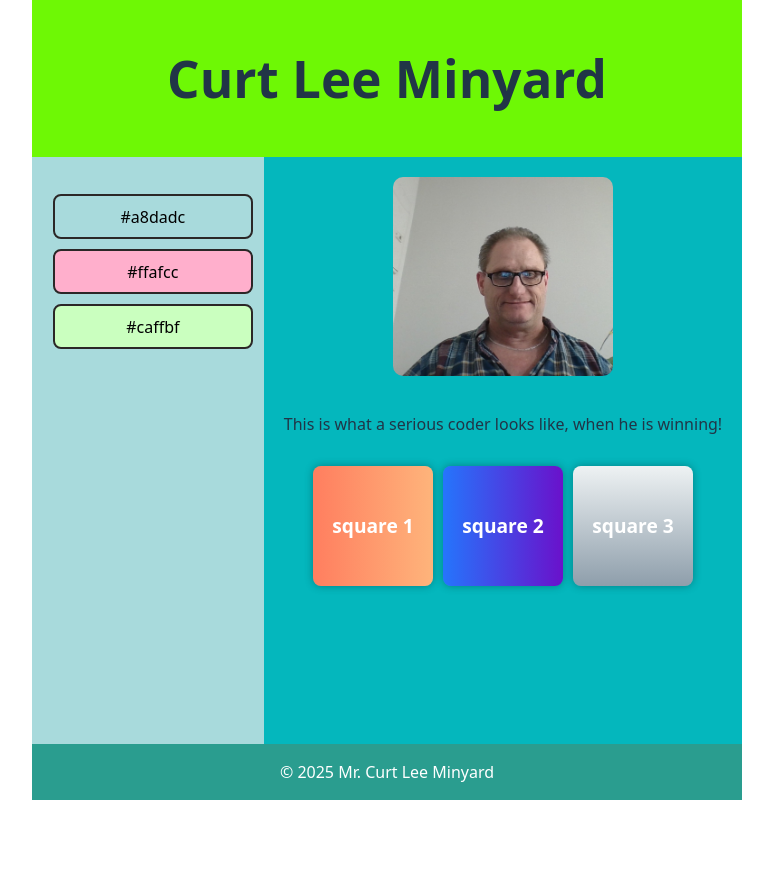
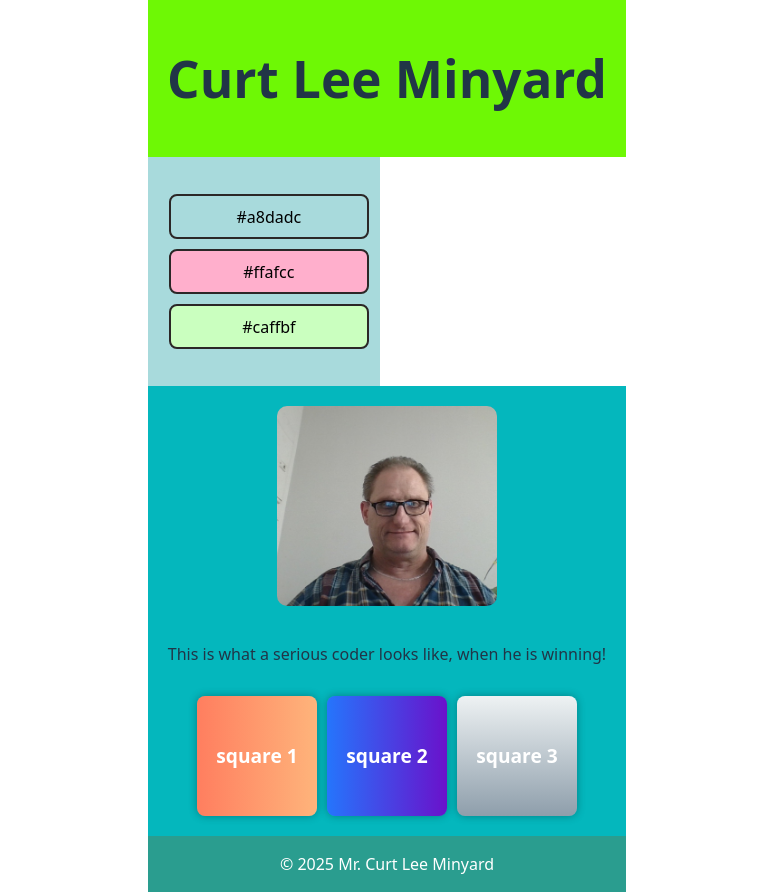
Before and after one commit to minyardcurt/myFirstReactApp, a React (Vite) app: page / in a window 1280 px wide. Shown: the whole page, without its empty margins (253-1026 px from the left). Before the commit the page ends 800 px from the top, so only its background shows below. Built offline with nearby package versions, Linux system fonts and the light colour scheme.

Commit message:
Update App.jsx

```diff
--- a/src/App.jsx
+++ b/src/App.jsx
@@ -5,9 +5,9 @@ import Footer from './components/Footer';
 
 function App() {
   return (
-    <div style={{ display: 'flex', flexDirection: 'column', height: '100vh' }}>
+    <div>
       <Header />
-      <div style={{ display: 'flex', flex: 1 }}>
+      <div>
         <Sidebar />
         <Body />
       </div>
```
